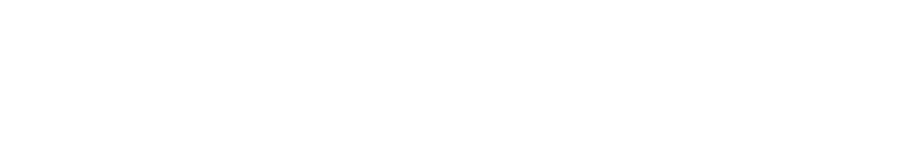
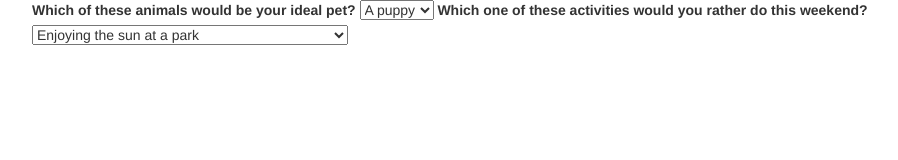
Before and after one commit to brendontse/language-suggester-webpage, a plain HTML site: page index.html in a window 1280 px wide. Shown: the whole page, without its empty margins (38-936 px from the left). Drawn offline with nearby package versions, Linux system fonts and the light colour scheme.

Commit message:
add pet and lifestyle questions to html

```diff
--- a/index.html
+++ b/index.html
@@ -10,6 +10,32 @@
     <title></title>
   </head>
   <body>
+    <div class='container'>
+      <form class="questions" action="index.html" method="post">
+        <label for='pet'>Which of these animals would be your ideal pet?</label>
+        <select class='responses' id='pet' required>
+          <option value='0'>A puppy</option>
+          <option value='1'>A kitten</option>
+          <option value='2'>A fish</option>
+        </select>
+        <label for='lifestyle'>Which one of these activities would you rather do this weekend?</label>
+        <select class='responses' id='lifestyle' required>
+          <option value='0'>Enjoying the sun at a park</option>
+          <option value='1'>Watching TV in an air-conditioned room</option>
+          <option value='2'>Taking an overnight road trip to someplace new</option>
+        </select>
+      </form>
 
+      <div class="results" id='language1'>
+
+      </div>
+      <div class="results" id=language2>
+
+      </div>
+      <div class="results" id=language3>
+
+      </div>
+
+    </div>
   </body>
 </html>
```
